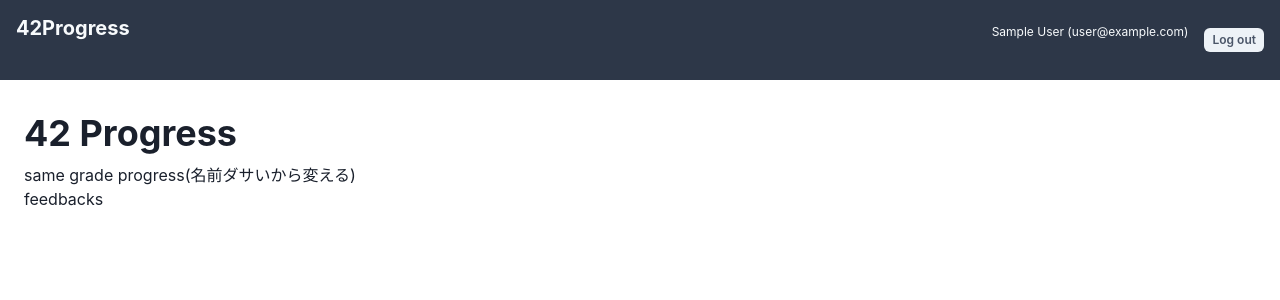
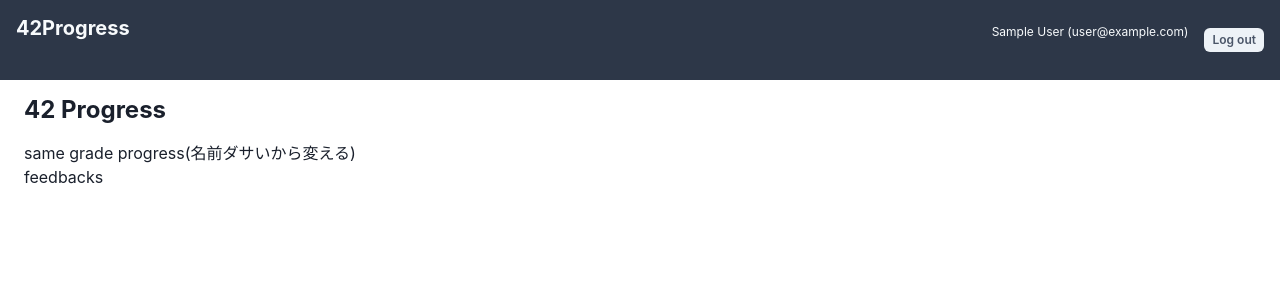
Before and after one commit to yshima42/42feedback-migration, a Next.js app: page / in a window 1280 px wide. Shown: the top 300 px of the page. Built offline with nearby package versions, Linux system fonts and the light colour scheme; no server answers; sample sign-in values are in the browser's storage.

Commit message:
fix: デプロイエラー修正

```diff
--- a/src/pages/index.tsx
+++ b/src/pages/index.tsx
@@ -7,8 +7,7 @@ const inter = Inter({ subsets: ["latin"] });
 
 const Home = () => {
   return (
-    <Layout>
-      <Heading>42 Progress</Heading>
+    <Layout name="42 Progress">
       <Link href="/same-grade">same grade progress(名前ダサいから変える)</Link>
       <br />
       <Link href="/feedbacks">feedbacks</Link>
```
